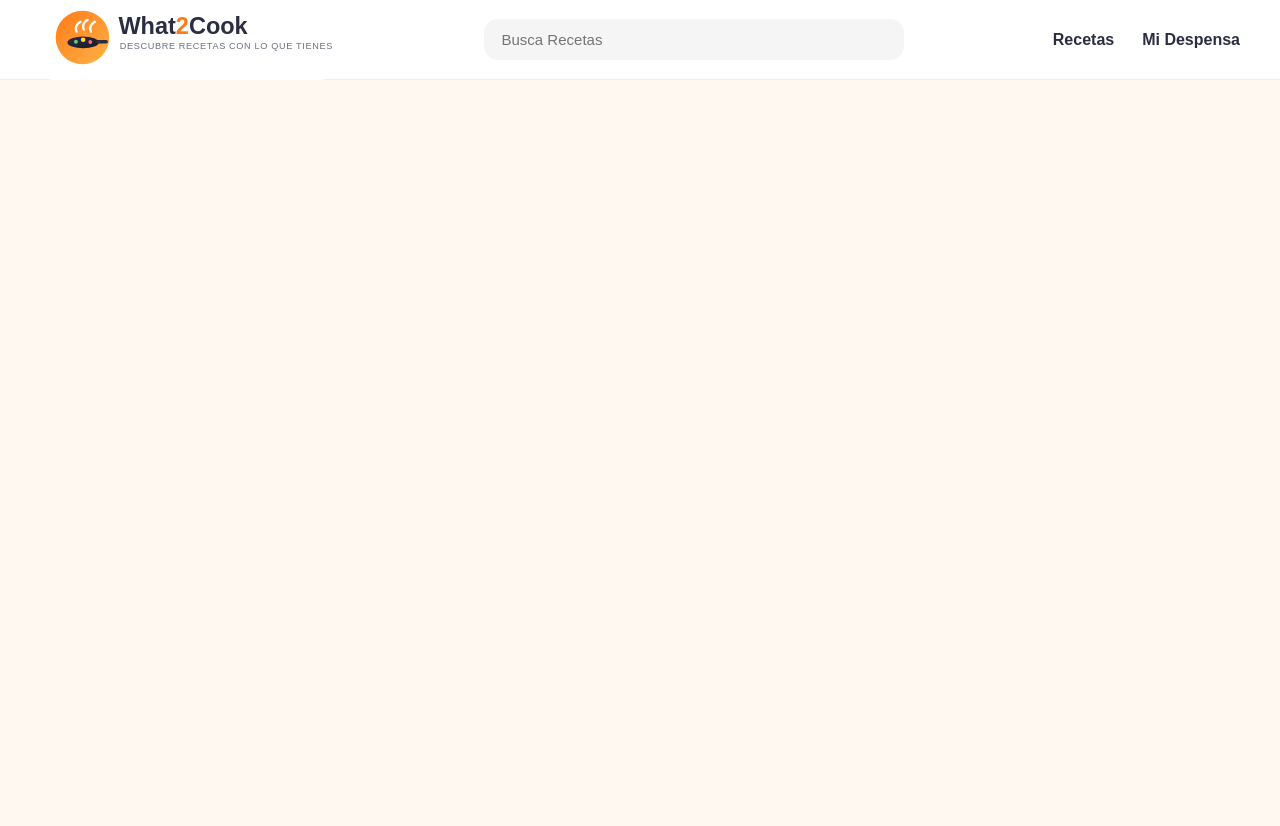
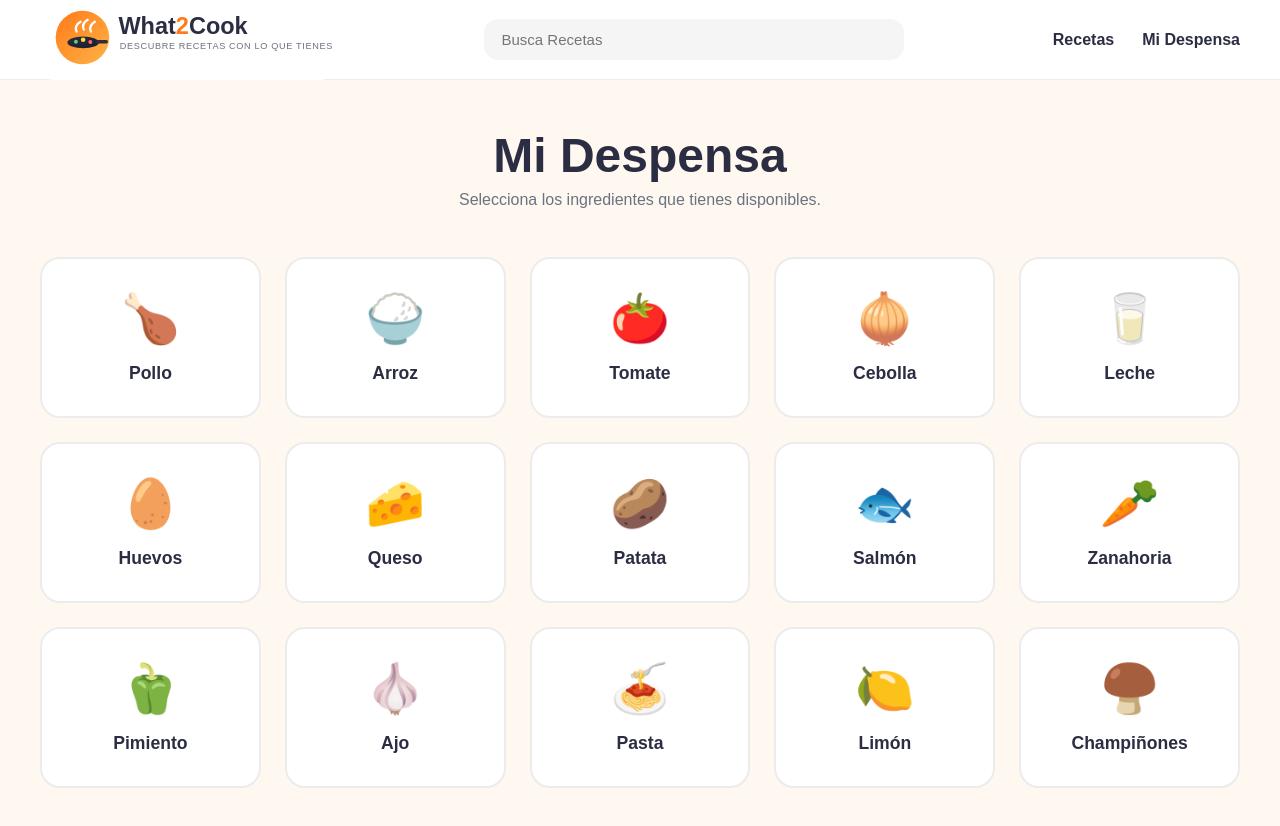
Before and after one commit to alvarowau/What2Cook, a Vue app: page /despensa in a window 1280 px wide. Before the commit this address had no page. Shown: the top 826 px of the page. Before the commit the page ends 800 px from the top, so only its background shows below. Built offline with nearby package versions, Linux system fonts and the light colour scheme.

Commit message:
hemos añadido ingredientes a mi despensa

```diff
--- /dev/null
+++ b/src/views/DespensaView.vue
@@ -0,0 +1,191 @@
+<script setup>
+import { ref } from "vue";
+
+const ingredientes = ref([
+  { id: 1, nombre: "Pollo", seleccionado: false, emoji: "🍗" },
+  { id: 2, nombre: "Arroz", seleccionado: false, emoji: "🍚" },
+  { id: 3, nombre: "Tomate", seleccionado: false, emoji: "🍅" },
+  { id: 4, nombre: "Cebolla", seleccionado: false, emoji: "🧅" },
+  { id: 5, nombre: "Leche", seleccionado: false, emoji: "🥛" },
+  { id: 6, nombre: "Huevos", seleccionado: false, emoji: "🥚" },
+  { id: 7, nombre: "Queso", seleccionado: false, emoji: "🧀" },
+  { id: 8, nombre: "Patata", seleccionado: false, emoji: "🥔" },
+  { id: 9, nombre: "Salmón", seleccionado: false, emoji: "🐟" },
+  { id: 10, nombre: "Zanahoria", seleccionado: false, emoji: "🥕" },
+  { id: 11, nombre: "Pimiento", seleccionado: false, emoji: "🫑" },
+  { id: 12, nombre: "Ajo", seleccionado: false, emoji: "🧄" },
+  { id: 13, nombre: "Pasta", seleccionado: false, emoji: "🍝" },
+  { id: 14, nombre: "Limón", seleccionado: false, emoji: "🍋" },
+  { id: 15, nombre: "Champiñones", seleccionado: false, emoji: "🍄‍🟫" },
+]);
+
+function toggleIngrediente(ingrediente) {
+  ingrediente.seleccionado = !ingrediente.seleccionado;
+}
+</script>
+
+<template>
+  <section class="despensa">
+
+    <div class="header">
+
+      <h1>Mi Despensa</h1>
+
+      <p>
+        Selecciona los ingredientes que tienes disponibles.
+      </p>
+
+    </div>
+
+    <div class="ingredientes-grid">
+
+      <article
+        v-for="ingrediente in ingredientes"
+        :key="ingrediente.id"
+        class="ingrediente-card"
+        :class="{ seleccionado: ingrediente.seleccionado }"
+        @click="toggleIngrediente(ingrediente)"
+      >
+
+        <span class="emoji">
+          {{ ingrediente.emoji }}
+        </span>
+
+        <h3>
+          {{ ingrediente.nombre }}
+        </h3>
+
+      </article>
+
+    </div>
+
+  </section>
+</template>
+
+<style scoped>
+* {
+  box-sizing: border-box;
+}
+
+.despensa {
+  min-height: 100vh;
+
+  padding: 3rem 2rem;
+
+  background-color: #fff8f1;
+}
+
+/* HEADER */
+
+.header {
+  text-align: center;
+
+  margin-bottom: 3rem;
+}
+
+.header h1 {
+  font-size: 3rem;
+
+  color: #2b2d42;
+
+  margin-bottom: 0.5rem;
+}
+
+.header p {
+  color: #6b7280;
+
+  font-size: 1rem;
+}
+
+/* GRID */
+
+.ingredientes-grid {
+  max-width: 1200px;
+
+  margin: 0 auto;
+
+  display: grid;
+
+  grid-template-columns: repeat(auto-fit, minmax(220px, 1fr));
+
+  gap: 1.5rem;
+}
+
+/* CARD */
+
+.ingrediente-card {
+  background-color: white;
+
+  border: 2px solid #ececec;
+
+  border-radius: 20px;
+
+  padding: 2rem;
+
+  cursor: pointer;
+
+  display: flex;
+
+  flex-direction: column;
+
+  align-items: center;
+
+  justify-content: center;
+
+  gap: 1rem;
+
+  transition:
+    transform 0.2s ease,
+    border-color 0.2s ease,
+    box-shadow 0.2s ease,
+    background-color 0.2s ease;
+}
+
+.ingrediente-card:hover {
+  transform: translateY(-4px);
+
+  border-color: #ff7a18;
+
+  box-shadow: 0 10px 25px rgba(0, 0, 0, 0.08);
+}
+
+/* ESTADO SELECCIONADO */
+
+.ingrediente-card.seleccionado {
+  background-color: #ff7a18;
+
+  border-color: #ff7a18;
+
+  color: white;
+}
+
+.ingrediente-card.seleccionado h3 {
+  color: white;
+}
+
+.emoji {
+  font-size: 3rem;
+}
+
+.ingrediente-card h3 {
+  margin: 0;
+
+  color: #2b2d42;
+
+  text-align: center;
+
+  font-size: 1.1rem;
+}
+
+/* RESPONSIVE */
+
+@media (max-width: 768px) {
+  .despensa {
+    padding: 2rem 1rem;
+  }
+
+  .header h1 {
+    font-size: 2.2rem;
+  }
+}
+</style>
--- a/src/views/NavbarView.vue
+++ b/src/views/NavbarView.vue
@@ -20,7 +20,9 @@
                 </RouterLink>
                 </li>
             <li>
+                <RouterLink to="/despensa">
                 <a href="#">Mi Despensa</a>
+                </RouterLink>
             </li>
 
         </ul>
```
Also changed, not shown: src/router/index.js (+7 -2 lines).
